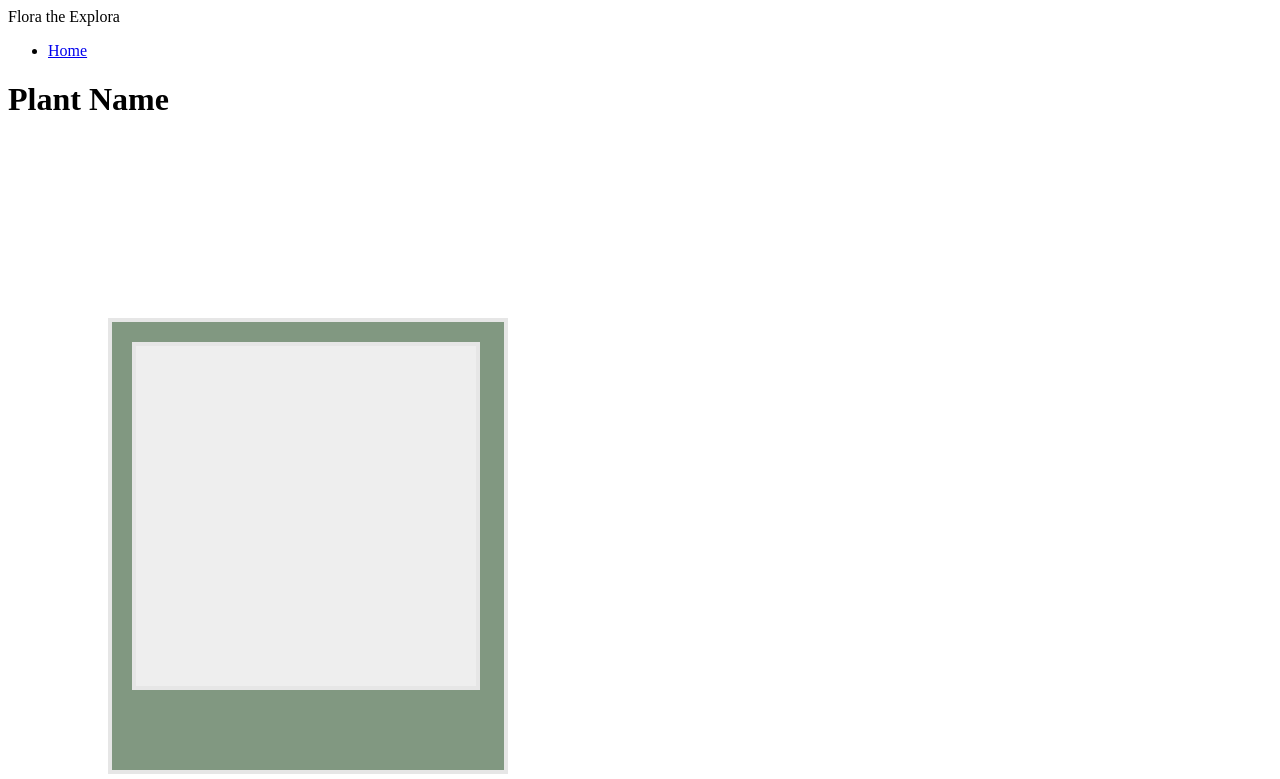
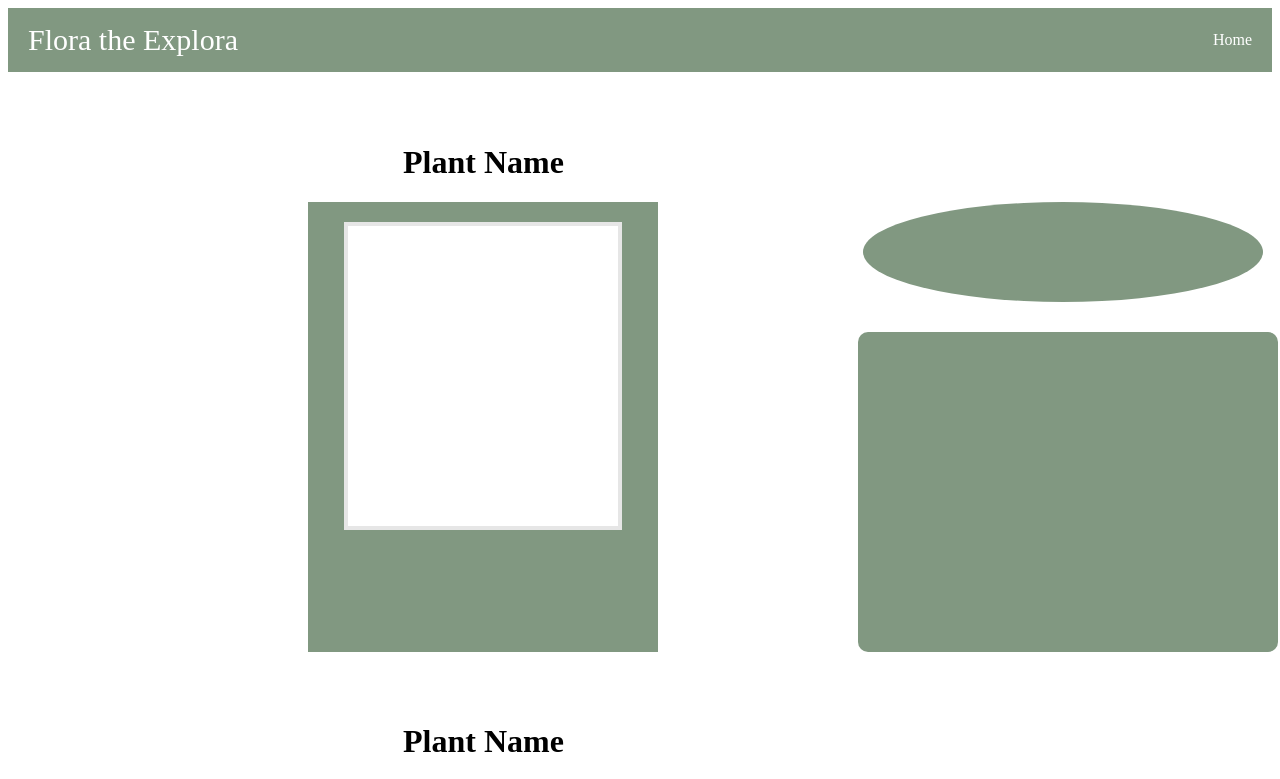
Before and after one commit to Jaja-626/civichack2025, a plain HTML site: page plantpage.html in a window 1280 px wide. Shown: the top 779 px of the page. Drawn offline with Linux system fonts and the light colour scheme.

Commit message:
plantpage
plantpage

```diff
--- a/plantpage.css
+++ b/plantpage.css
@@ -1,37 +1,90 @@
-img {
-    display: block;
-    max-width: 60%;
+.navbar {
+    display: flex;
+    justify-content: space-between;
+    align-items: center;
+    background-color: #819881;
+    padding: 15px 20px;
+    color: white;
 }
 
-.stack {
-    width: 55%;
-    max-width: 400px;
-    margin-top: 200px;
-    margin-left: 100px;
+.logo{
+    font-size:30px;
 }
 
-.card {
-    aspect-ratio: 3 / 2;
-    border: 4px solid #e6e6e6;
-    background-color: #819881;
-    position: relative;
-    transition: 0.15s ease;
-    cursor: pointer;
-    padding: 5% 8% 20% 5%;
+.link{
+    text-decoration: none;
+    color:white;
 }
-.image {
-    width: 100%;
-    border: 4px solid #e6e6e6;
-    background-color: #eee;
-    aspect-ratio: 1 / 1;
+
+h1{
+    margin-left:95px;
+}
+
+
+.container1 {
+    padding-top:50px;
+    margin-left:300px;
+    display: flex;
+    gap: 30px; /* Space between the two main divs */
+    align-items: center; /* Center content vertically */
+    gap:200px;
+}
+
+.container2 {
+    padding-top:50px;
+    margin-left:300px;
+    display: flex;
+    gap: 30px; /* Space between the two main divs */
+    align-items: center; /* Center content vertically */
+    gap:200px;
+}
+
+.left {
     position: relative;
 }
 
-.browser-warning {
-    margin-bottom: 4rem;
+
+.card{
+    width: 270px;
+    height: 300px;
+    margin-top:160px;
+    background-color: white;
+    position: absolute;
+    top: -60px; /* Position it above the larger rectangle */
+    left: 50%;
+    transform: translateX(-50%);
+    border: 4px solid #e6e6e6; /* To simulate a photo frame */
 }
-    @supports (aspect-ratio: 1 / 1) {
-    .browser-warning {
-    display: none;
-    }
+
+.stack{
+    width: 350px;
+    height: 450px;
+    background-color: #819881;
 }
+
+.right {
+    text-align: center;
+}
+
+
+.info-box{
+    background-color:#819881;
+    width: 400px;
+    height: 300px;
+    border-radius: 10px;
+    padding: 10px;
+    display: flex;
+    align-items: center;
+    justify-content: center;
+    font-size: 14px;
+}
+
+.oval {
+    width: 400px;
+    height: 100px;
+    background-color: #819881;
+    border-radius: 50%; /* Makes it oval */
+    margin-bottom: 30px;
+    margin-top:80px;
+    margin-left:5px;
+}
--- a/plantpage.html
+++ b/plantpage.html
@@ -9,15 +9,42 @@
 <body>
     <nav class="navbar">
         <div class="logo">Flora the Explora</div>
-        <ul class="links">
-            <li><a href="index">Home</a></li>
-        </ul>
+            <a class="link" href="index">Home</a>
     </nav>
-    <h1>Plant Name</h1>
-    <div class="stack">
-        <div class="card">
-            <div class="image"></div>
+
+    <div class="container1">
+
+        <div class="left">
+            <h1>Plant Name</h1>
+
+            <div class="stack">
+                <div class="card">
+                    <div class="image"></div>
+                </div>
+            </div>
+        </div>
+
+        <div class="right">
+            <div class="oval"></div>
+            <div class="info-box"></div>
         </div>
     </div>
+
+
+    <div class="container2">
+
+        <div class="left">
+            <h1>Plant Name</h1>
+
+            <div class="stack">
+                <div class="card">
+                    <div class="image"></div>
+                </div>
+            </div>
+        </div>
+
+
+    </div>
+
 </body>
 </html>
```
Also changed, not shown: index.html (deleted, +0 -35 lines).
